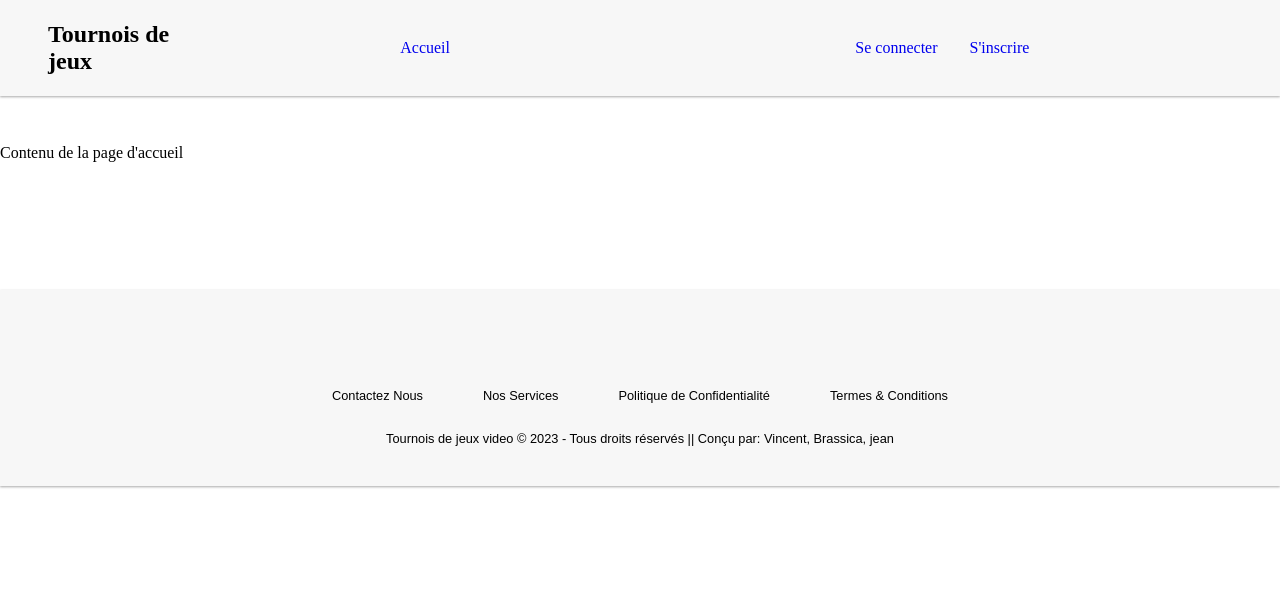
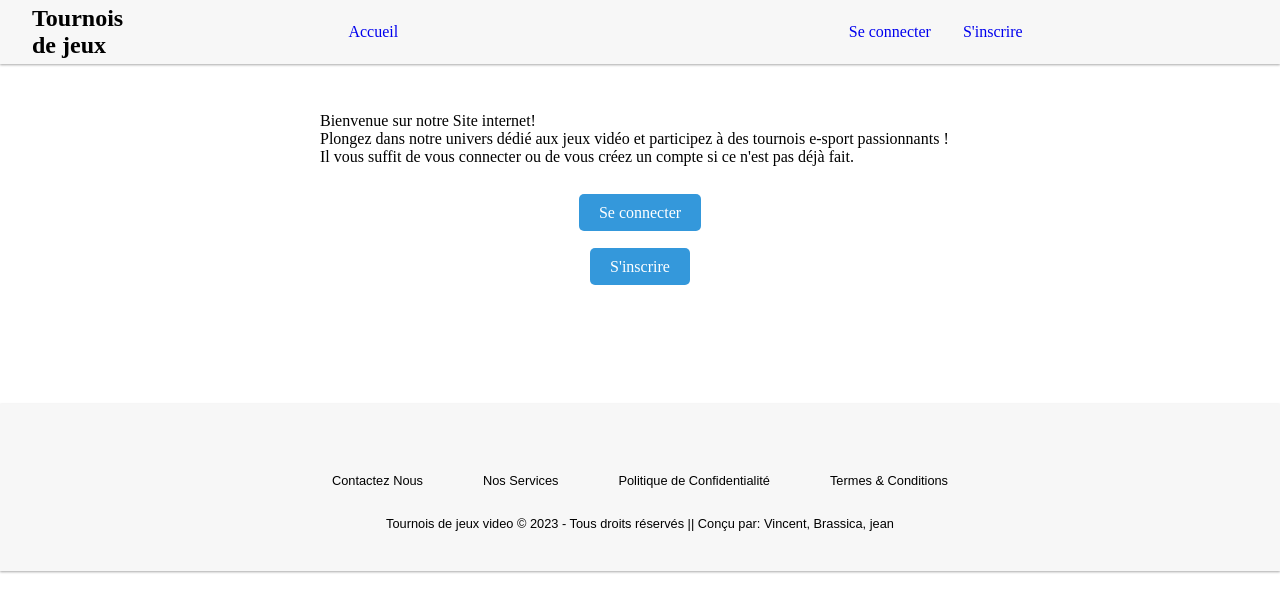
Before and after one commit to Fantastix80/projet-module-react, a React (Vite) app: page / in a window 1280 px wide. Shown: the top 612 px of the page. Built offline with nearby package versions, Linux system fonts and the light colour scheme.

Commit message:
design bouton

```diff
--- a/src/assets/css/connexion.css
+++ b/src/assets/css/connexion.css
@@ -32,7 +32,7 @@
     width: 100%;
     padding: 10px;
     border: none;
-    background-color: #007bff;
+    background-color:rgb(221, 69, 69);
     color: #fff;
     border-radius: 3px;
     cursor: pointer;
--- a/src/assets/css/footer.css
+++ b/src/assets/css/footer.css
@@ -39,10 +39,6 @@ body{
   margin:0px 30px;
   }
 
-  .footer .row a i{
-  font-size:2em;
-  margin:0% 1%;
-  }
 
   @media (max-width:720px){
   .footer{
--- a/src/assets/css/homePage.css
+++ b/src/assets/css/homePage.css
@@ -0,0 +1,17 @@
+.text-container {
+    padding-left: 25%;
+}
+.button-container {
+    text-align: center; /* Centre les éléments horizontalement */
+    margin-top: 20px; /* Espacement vers le haut pour la démonstration */
+}
+
+.custom-button {
+    padding: 10px 20px; /* Rembourrage pour les boutons */
+    margin: 5px; /* Marge entre les boutons */
+    background-color: #3498db; /* Couleur de fond du bouton */
+    color: white; /* Couleur du texte */
+    border: none; /* Supprime la bordure */
+    border-radius: 5px; /* Ajoute un arrondi aux coins */
+    cursor: pointer; /* Curseur au survol du bouton */
+}
--- a/src/assets/css/inscription.css
+++ b/src/assets/css/inscription.css
@@ -49,7 +49,7 @@
   }
 
   .Inscription button:disabled {
-    background-color: gray;
+    background-color: rgb(221, 69, 69);
   }
 
   .Inscription span {
--- a/src/assets/css/nav.css
+++ b/src/assets/css/nav.css
@@ -1,12 +1,12 @@
 
 .navigation {
     width: 100%;
-    height: 5rem;
+    height:2rem;
     background-color: #f7f7f7;
     box-shadow: rgba(0, 0, 0, 0.12) 0px 1px 3px, rgba(0, 0, 0, 0.24) 0px 1px 2px;
     display: flex;
     align-items: center;
-    padding: 3rem;
+    padding: 2rem;
     margin-bottom: 3rem;
 }
 
--- a/src/components/Nav.jsx
+++ b/src/components/Nav.jsx
@@ -23,10 +23,10 @@ const Nav = () => {
     return (
         <>
             <nav className="navigation">
-                <h1 className="titre-site">Tournois de jeux</h1>
+                <h1 className="titre-site">Tournois <br/> de jeux</h1>
                 <ul>
                     <div className="nav-start">
-                        <li><Link to={ "/" }>Accueil</Link></li>
+                       <li><Link to={ "/" }>Accueil</Link></li>
                         {
                             (user.isConnected)
                             ?
--- a/src/pages/homePage/HomePage.jsx
+++ b/src/pages/homePage/HomePage.jsx
@@ -1,8 +1,28 @@
+import '../../assets/css/homePage.css'
+import { Link } from 'react-router-dom';
 
 const HomePage = () => {
     return (
         <>
-            <p>Contenu de la page d'accueil</p>
+            <div class="text-container">
+                <p>Bienvenue sur notre Site internet!<br /></p>
+                <p>Plongez dans notre univers dédié aux jeux vidéo et participez à des tournois e-sport passionnants !<br />
+                    Il vous suffit de vous connecter ou de vous créez un compte si ce n'est pas déjà fait.</p>
+            </div>
+            <br />
+            <div class="button-container">
+                <div class="button-container">
+
+                    <li><Link to={"/connexion"} className="custom-button">Se connecter</Link></li>
+                    <br />
+                    <br />
+
+                    <li><Link to={"/inscription"} className="custom-button">S'inscrire</Link></li>
+
+                </div>
+
+            </div>
+
         </>
     );
 };
--- a/src/services/router.jsx
+++ b/src/services/router.jsx
@@ -30,7 +30,8 @@ const router = createBrowserRouter([
             {
                 path: "detailsJeux/:id",
                 element: <DetailsJeux/>
-            }
+            },
+
         ]
     }
 ]);
```
